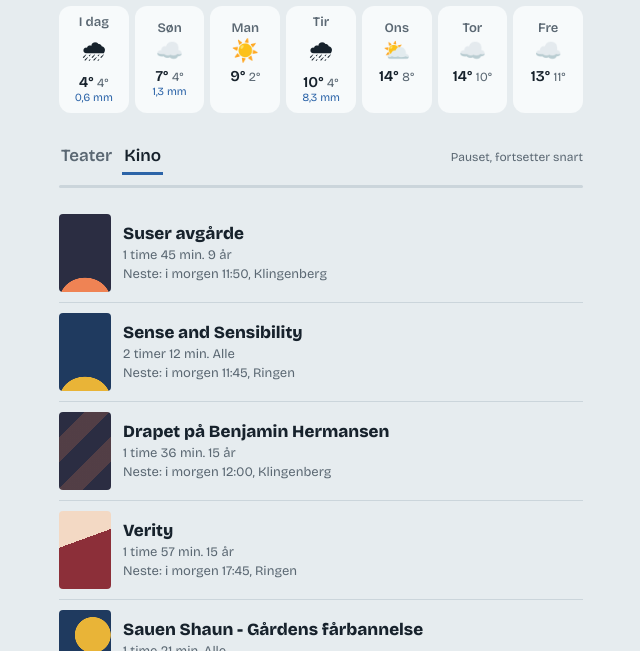
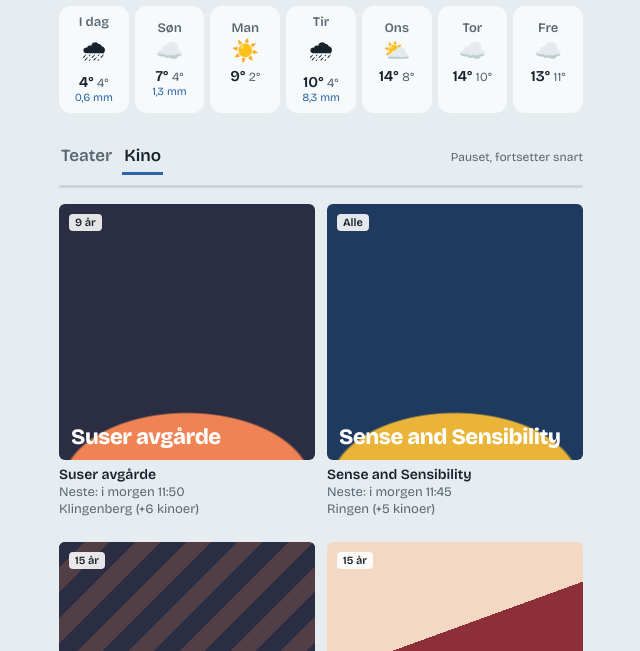
Before and after one commit to avejohnsen-home/Infoskjerm, a website: page index.html in a window 1280 px wide. Both pictures are taken after a click on the tab "Kino". Shown: the part 149-800 px from the top of the page, without its empty margins (319-959 px from the left). Drawn offline with nearby package versions, Linux system fonts and the light colour scheme.

Commit message:
Add files via upload

```diff
--- a/index.html
+++ b/index.html
@@ -87,7 +87,8 @@ body{
 .art .shape{position:absolute;inset:0}
 .art img,.thumb img{position:absolute;inset:0;width:100%;height:100%;object-fit:cover}
 .art .kind{z-index:1}
-.meta{font-size:13px;color:var(--muted);margin-top:6px;line-height:1.3;min-height:3.6em}
+.meta{font-size:13px;color:var(--muted);margin-top:6px;line-height:1.3;min-height:4.9em}
+.meta .where{display:block;white-space:nowrap;overflow:hidden;text-overflow:ellipsis}
 .meta b{display:-webkit-box!important;-webkit-line-clamp:2;-webkit-box-orient:vertical;overflow:hidden}
 .filters{display:flex;gap:6px;overflow-x:auto;margin:0 0 12px;padding-bottom:4px}
 .chip{appearance:none;flex:0 0 auto;border:1px solid var(--line);background:var(--surface);color:var(--ink);font:inherit;font-size:14px;padding:6px 12px;border-radius:999px;cursor:pointer}
@@ -190,7 +191,7 @@ dialog::backdrop{background:rgba(10,16,22,.6)}
   </section>
 
   <section class="slide" id="s1">
-    <div id="films"></div>
+    <div class="posters" id="films"></div>
     <p class="src" id="srcK"></p>
   </section>
 
@@ -332,10 +333,12 @@ const dayLabel=d=>{const t=today(),x=new Date(d+"T00:00"),diff=Math.round((x-t)/
 function nextShow(f){const now=new Date();return (f.shows||[]).find(x=>new Date(x.d+"T"+x.t)>=now)}
 function renderFilms(){
   const el=document.getElementById("films");el.innerHTML="";
-  (DATA.films||[]).forEach(f=>{const b=document.createElement("button");b.className="film";const n=nextShow(f);
-    b.innerHTML=`<div class="thumb" style="${styleFor(f.title)}">${imgTag(f.img)}</div><div><h3>${esc(f.title)}</h3><p>${[f.len,f.age].filter(Boolean).map(esc).join(". ")}</p>${n?`<p>Neste: ${dayLabel(n.d).toLowerCase()} ${n.t}, ${esc(n.c)}</p>`:""}</div>`;
+  (DATA.films||[]).forEach(f=>{const b=document.createElement("button");b.className="poster";const n=nextShow(f);
+    const cins=(f.cinemas||[]);const where=cins.length>2?`${cins.slice(0,2).join(", ")} +${cins.length-2}`:cins.join(", ");
+    b.innerHTML=`<div class="art"><div class="shape" style="${styleFor(f.title)}"></div><h3>${esc(f.title)}</h3>${imgTag(f.img)}${f.age?`<span class="kind">${esc(f.age)}</span>`:""}</div>
+      <div class="meta"><b>${esc(f.title)}</b>${n?`Neste: ${dayLabel(n.d).toLowerCase()} ${n.t}`:"Ingen flere visninger"}<span class="where">${esc(n?n.c+(cins.length>1?` (+${cins.length-1} ${cins.length-1===1?"kino":"kinoer"})`:""):where)}</span></div>`;
     b.addEventListener("click",()=>openFilm(f));el.appendChild(b);});
-  document.getElementById("srcK").textContent=(DATA.films||[]).length?"Kilde: NF Kino, Oslo. Trykk på en film for visningstider.":"Fant ingen filmer ennå.";
+  document.getElementById("srcK").textContent=(DATA.films||[]).length?"Kilde: NF Kino, Oslo. Trykk på en film for alle visningstider.":"Fant ingen filmer ennå.";
 }
 async function load(){
   try{const r=await fetch("data.json?"+Date.now(),{cache:"no-store"});if(!r.ok)throw 0;DATA=await r.json();}
```
